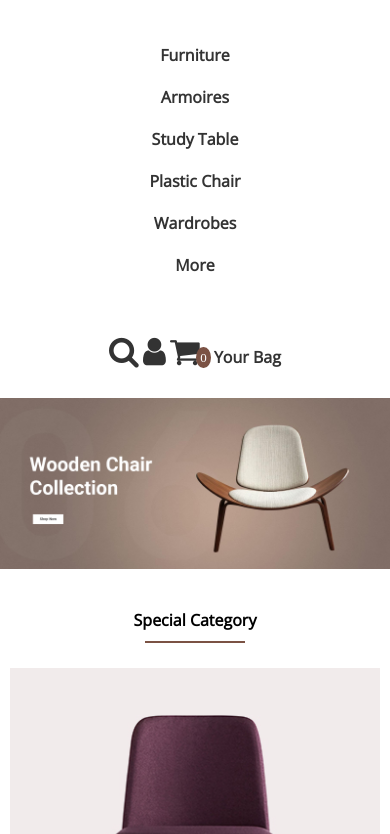
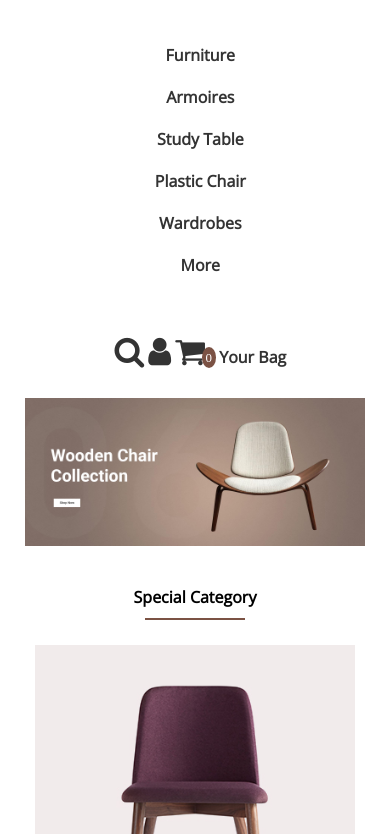
Before and after one commit to mohammadalbojuk/project_2, a plain HTML site: page index.html in a window 390 px wide. Shown: the part 85-919 px from the top of the page. Drawn offline with nearby package versions, Linux system fonts and the light colour scheme.

Commit message:
final commit

```diff
--- a/CSS/style.css
+++ b/CSS/style.css
@@ -736,9 +736,9 @@ section .img:hover ul {
 
 /* Media quari */
 
-@media screen and (max-width:400px){
+@media screen and (max-width:600px){
     .container {
-        width: 100%;
+        /* width: 100%; */
     }
 
 
--- a/index.html
+++ b/index.html
@@ -3,7 +3,7 @@
         <meta charset="utf-8">
         <meta name="keywords" content=""/>
         <meta name="description" content=""/>
-        <!-- <meta name="viewport" content="width=device-width, initial-scale=1.0"> -->
+        <meta name="viewport" content="width=device-width, initial-scale=1.0">
         <title>HTML CSS Template 1</title>
 
         <!-- Font -->
```
